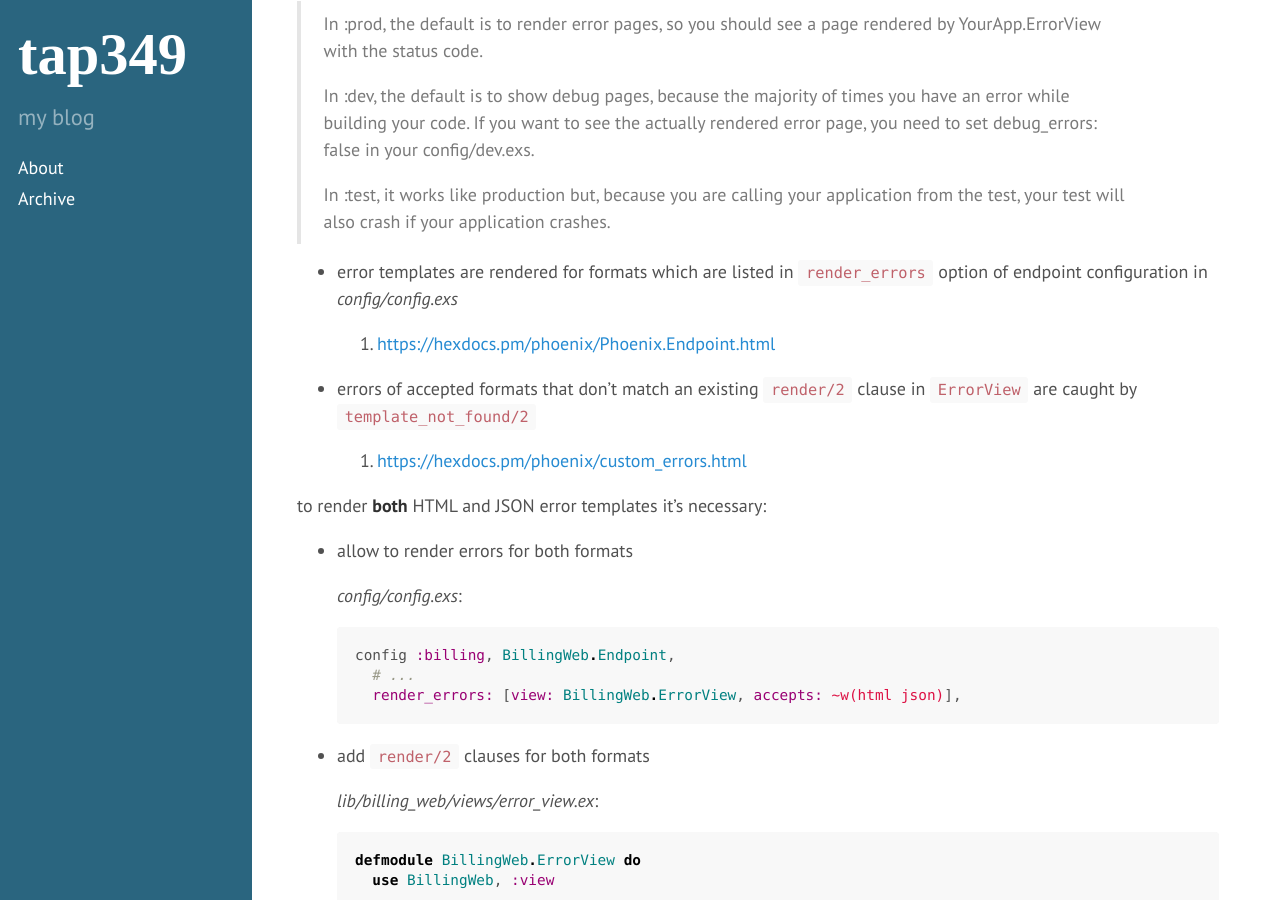
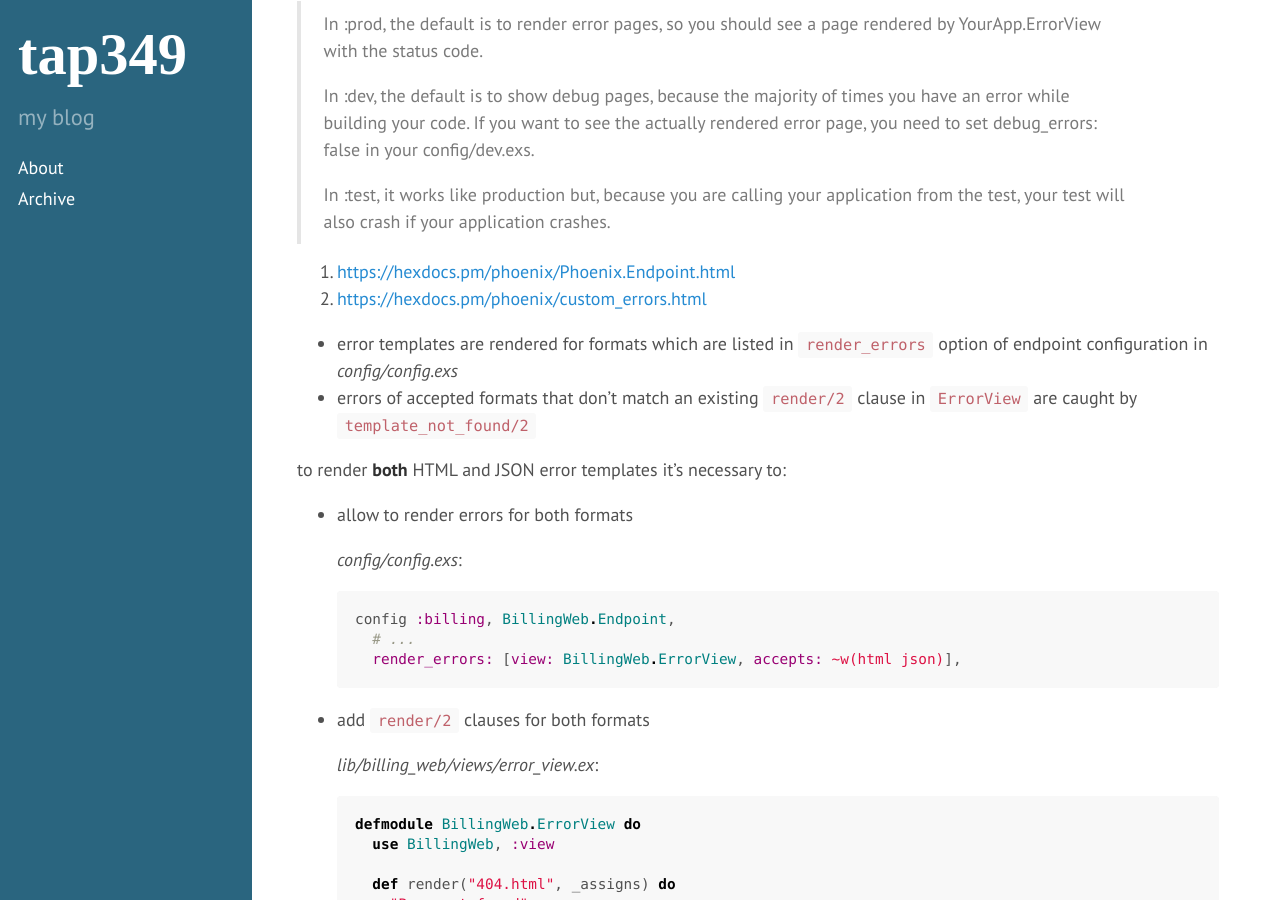
Before and after one commit to tap349/tap349.github.io, a Jekyll site: the page built from _posts/2016-11-12-phoenix.md, in a window 1280 px wide and 900 px high, scrolled down 8144 px. Built offline with Jekyll 4.4.1, drawn with Linux system fonts in a browser that asks for light colours.

Commit message:
update 2017-08-29_18:28:37

```diff
--- a/_posts/2016-11-12-phoenix.md
+++ b/_posts/2016-11-12-phoenix.md
@@ -343,17 +343,15 @@ this is how any template is rendered inside layout:
 > In :test, it works like production but, because you are calling your application
 > from the test, your test will also crash if your application crashes.
 
+1. <https://hexdocs.pm/phoenix/Phoenix.Endpoint.html>
+2. <https://hexdocs.pm/phoenix/custom_errors.html>
+
 - error templates are rendered for formats which are listed in
   `render_errors` option of endpoint configuration in _config/config.exs_
-
-  1. <https://hexdocs.pm/phoenix/Phoenix.Endpoint.html>
-
 - errors of accepted formats that don't match an existing `render/2`
   clause in `ErrorView` are caught by `template_not_found/2`
 
-  1. <https://hexdocs.pm/phoenix/custom_errors.html>
-
-to render **both** HTML and JSON error templates it's necessary:
+to render **both** HTML and JSON error templates it's necessary to:
 
 - allow to render errors for both formats
 
```
